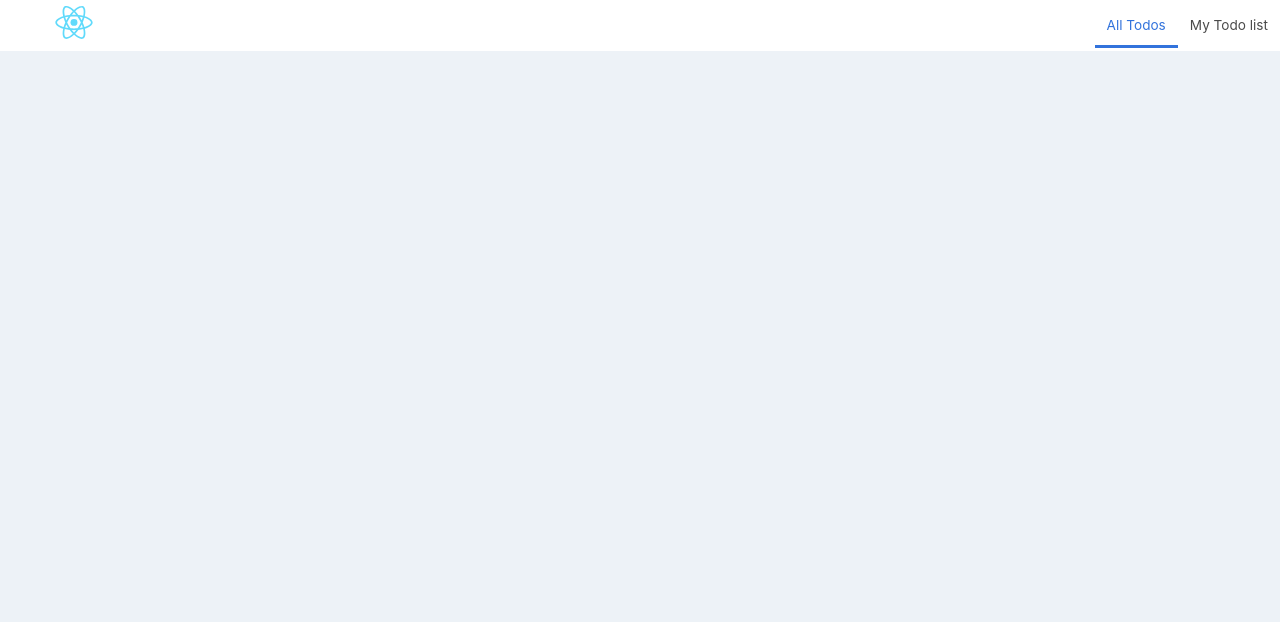
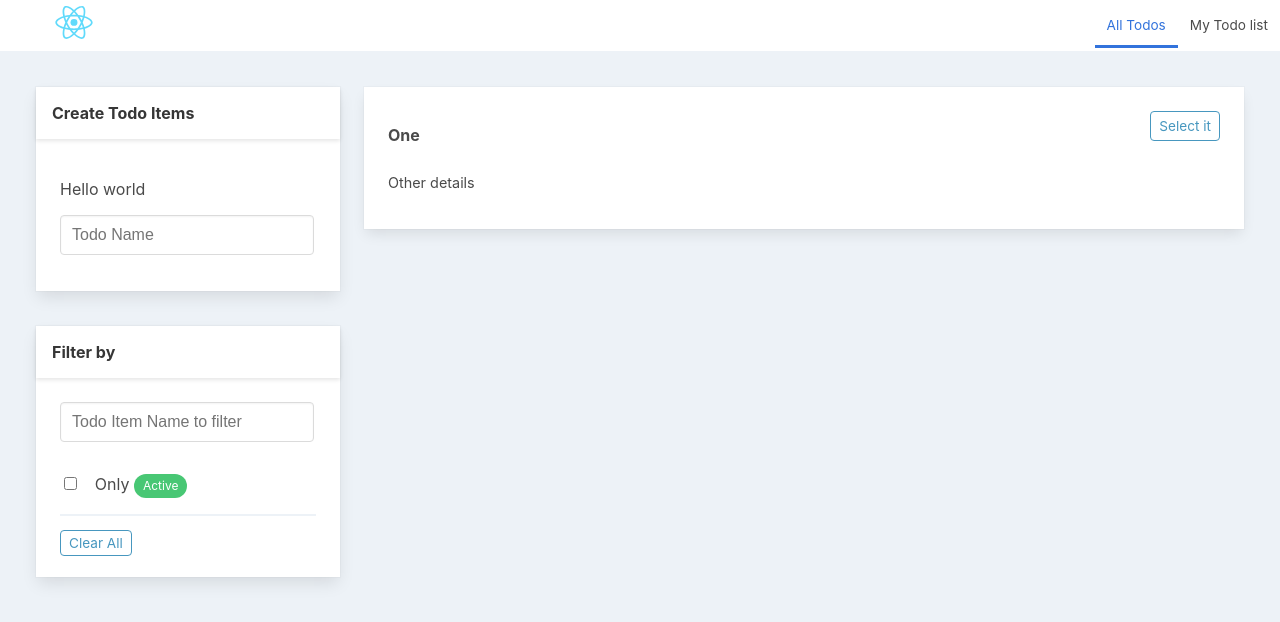
Before and after one commit to Mazzzy/todo-list, a React (Create React App) app in the folder todolist-app/: page / in a window 1280 px wide. Shown: the top 622 px of the page. Built offline with nearby package versions, Linux system fonts and the light colour scheme.

Commit message:
Implemented basic layout for the application based on React's atomic design pattern

```diff
--- /dev/null
+++ b/todolist-app/src/components/molecules/Create/Create.tsx
@@ -0,0 +1,28 @@
+import React, { FC, useState } from "react";
+import Card from "../../atoms/Card/Card";
+import CreateContent from "./CreateContent";
+
+const Create: FC = () => {
+    const createCompInitialState = {
+        itemTitle: "",
+    };
+
+    const [createCompState, setCreateCompState] = useState(createCompInitialState);
+
+    const createTextChange = (txtVal: string) => {
+        setCreateCompState({ itemTitle: txtVal });
+    };
+
+    return (
+        <Card title="Create Todo Items">
+            <p>Hello world</p>
+            <CreateContent
+                createCompState={createCompState}
+                setCreateCompState={setCreateCompState}
+                createTextChange={createTextChange}
+            />
+        </Card>
+    );
+};
+
+export default Create;
--- /dev/null
+++ b/todolist-app/src/components/molecules/Create/CreateContent.tsx
@@ -0,0 +1,37 @@
+import React, { FC, FormEvent } from "react";
+
+import TextField from "../../atoms/TextField/TextField";
+
+interface CreateContentProps {
+    createCompState: any;
+    setCreateCompState: any;
+    createTextChange: (txtVal: string) => void;
+}
+
+const CreateContent: FC<CreateContentProps> = ({ createCompState, setCreateCompState, createTextChange }) => {
+    const { todoName } = createCompState;
+
+    const nameInputChangeHandler = (e: FormEvent<HTMLInputElement>) => {
+        const { name, value } = e.currentTarget;
+        setCreateCompState((prevState: object) => ({ ...prevState, [name]: value }));
+        // trigger to update store
+        createTextChange(value);
+    };
+
+    return (
+        <div>
+            <form>
+                <div className="field">
+                    <TextField
+                        name="todoName"
+                        placeholder="Todo Name"
+                        value={todoName}
+                        onChange={nameInputChangeHandler}
+                    />
+                </div>
+            </form>
+        </div>
+    );
+};
+
+export default CreateContent;
--- /dev/null
+++ b/todolist-app/src/components/molecules/Filter/FilterContent.tsx
@@ -0,0 +1,62 @@
+import React, { FC, FormEvent, MouseEvent } from "react";
+
+import TextField from "../../atoms/TextField/TextField";
+import Checkbox from "../../atoms/Checkbox/Checkbox";
+import Badge from "../../atoms/Badge/Badge";
+import Button from "../../atoms/Button/Button";
+
+interface FilterContentProps {
+    filterCompState: any;
+    setFilterCompState: any;
+    filterTextChange: (txtVal: string) => void;
+    filterOnlyActiveOnes: (checkVal: boolean) => void;
+    clickClearHandler?: (e: MouseEvent<HTMLAnchorElement>) => void;
+}
+
+const FilterContent: FC<FilterContentProps> = ({
+    filterCompState,
+    setFilterCompState,
+    filterTextChange,
+    filterOnlyActiveOnes,
+    clickClearHandler,
+}) => {
+    const { todoName, activeTodo } = filterCompState;
+
+    const nameInputChangeHandler = (e: FormEvent<HTMLInputElement>) => {
+        const { name, value } = e.currentTarget;
+        setFilterCompState((prevState: object) => ({ ...prevState, [name]: value }));
+        // trigger to update store
+        filterTextChange(value);
+    };
+
+    const onlyActiveChangeHandler = (e: FormEvent<HTMLInputElement>) => {
+        const { name, checked } = e.currentTarget;
+        setFilterCompState((prevState: object) => ({ ...prevState, [name]: checked }));
+        // trigger to update store
+        filterOnlyActiveOnes(checked);
+    };
+
+    return (
+        <div>
+            <form>
+                <div className="field">
+                    <TextField
+                        name="todoName"
+                        placeholder="Todo Item Name to filter"
+                        value={todoName}
+                        onChange={nameInputChangeHandler}
+                    />
+                </div>
+                <div className="field active-check-container">
+                    <label className="checkbox">
+                        <Checkbox name="activeTodo" checked={activeTodo} onChange={onlyActiveChangeHandler} /> Only{" "}
+                        <Badge title="Active" />
+                    </label>
+                </div>
+                <Button title="Clear All" onClick={clickClearHandler} />
+            </form>
+        </div>
+    );
+};
+
+export default FilterContent;
--- /dev/null
+++ b/todolist-app/src/components/molecules/Filter/Filters.tsx
@@ -0,0 +1,39 @@
+import React, { FC, useState, MouseEvent } from "react";
+import Card from "../../atoms/Card/Card";
+import FilterContent from "./FilterContent";
+
+const Filters: FC = () => {
+    const filterCompInitialState = {
+        todoName: "",
+        activeTodo: false,
+    };
+
+    const [filterCompState, setFilterCompState] = useState(filterCompInitialState);
+
+    const filterTextChange = (txtVal: string) => {
+        // setFilterCompState({ ...activeTodo, {todoName: txtVal} });
+    };
+
+    const filterOnlyActiveOnes = (checkVal: boolean) => {
+        // setFilterCompState(checkVal);
+    };
+
+    const clickClearHandler = (e: MouseEvent<HTMLAnchorElement>) => {
+        e.preventDefault();
+        setFilterCompState({ ...filterCompInitialState });
+    };
+
+    return (
+        <Card title="Filter by">
+            <FilterContent
+                filterCompState={filterCompState}
+                setFilterCompState={setFilterCompState}
+                filterTextChange={filterTextChange}
+                filterOnlyActiveOnes={filterOnlyActiveOnes}
+                clickClearHandler={clickClearHandler}
+            />
+        </Card>
+    );
+};
+
+export default Filters;
--- /dev/null
+++ b/todolist-app/src/components/molecules/TodoList/TodoItem.css
@@ -0,0 +1,12 @@
+.box {
+    font-size: 0.9rem;
+}
+
+.box-item {
+    display: flex;
+    justify-content: space-between;
+}
+.box-item-head {
+    font-size: 1rem;
+    font-weight: 700;
+}
--- /dev/null
+++ b/todolist-app/src/components/molecules/TodoList/TodoItem.tsx
@@ -0,0 +1,35 @@
+import React, { FC, FormEvent } from "react";
+import Card from "../../atoms/Card/Card";
+import Button from "../../atoms/Button/Button";
+import Label from "../../atoms/Label/Label";
+
+import "./TodoItem.css";
+
+interface TodoItemProps {
+    item: any;
+}
+
+const TodoItem: FC<TodoItemProps> = ({ item }) => {
+    return (
+        <Card>
+            <div className="box">
+                <div className="box-item">
+                    <p>
+                        <Label className="box-item-head">{item?.name}</Label>
+                    </p>
+                    <Button
+                        title={"Select it"}
+                        onClick={(e: FormEvent<HTMLAnchorElement>) => {
+                            console.log("clicked to select");
+                        }}
+                    />
+                </div>
+                <div className="box-item">
+                    <p> Other details</p>
+                </div>
+            </div>
+        </Card>
+    );
+};
+
+export default TodoItem;
--- /dev/null
+++ b/todolist-app/src/components/molecules/TodoList/TodoList.tsx
@@ -0,0 +1,18 @@
+import React, { FC } from "react";
+
+import TodoItem from "./TodoItem";
+
+interface TodoListProps {
+    data: any;
+}
+
+const TodoList: FC<TodoListProps> = ({ data }) => {
+    const { todos } = data;
+    const todosCollection = todos.map((todoItem: any, index: number) => [
+        <TodoItem key={todoItem?.id} item={todoItem} />,
+    ]);
+
+    return <section>{todosCollection.length === 0 ? "No todos available" : todosCollection}</section>;
+};
+
+export default TodoList;
--- /dev/null
+++ b/todolist-app/src/components/organisms/MainContent.tsx
@@ -0,0 +1,14 @@
+import React, { FC } from "react";
+import TodoList from "../molecules/TodoList/TodoList";
+
+const MainContent: FC = () => {
+    const todosData = { todos: [{ id: 1, name: "One" }] };
+
+    return (
+        <div className="main-contents">
+            <TodoList data={todosData} />
+        </div>
+    );
+};
+
+export default MainContent;
--- /dev/null
+++ b/todolist-app/src/components/organisms/Sidebar.tsx
@@ -0,0 +1,14 @@
+import React, { FC } from "react";
+import Create from "../molecules/Create/Create";
+import Filters from "../molecules/Filter/Filters";
+
+const Sidebar: FC = () => {
+    return (
+        <div className="side-bar">
+            <Create />
+            <Filters />
+        </div>
+    );
+};
+
+export default Sidebar;
--- a/todolist-app/src/components/templates/Dashboard.css
+++ b/todolist-app/src/components/templates/Dashboard.css
@@ -0,0 +1,20 @@
+.dashboard-contents {
+    display: flex;
+    flex-direction: row;
+    margin-top: 1.5rem;
+    padding: 0 1.5rem;
+}
+
+.dashboard-contents .side-bar {
+    font-size: 1rem;
+    display: block;
+    padding: 0.75rem;
+    flex: none;
+    flex: 1 1 0;
+}
+.dashboard-contents .main-contents {
+    display: block;
+    padding: 0.75rem;
+    flex: none;
+    flex: 2 2 20em;
+}
--- a/todolist-app/src/components/templates/Dashboard.tsx
+++ b/todolist-app/src/components/templates/Dashboard.tsx
@@ -1,11 +1,17 @@
 import React, { FC } from "react";
 import Navbar from "../organisms/Navbar";
+import Sidebar from "../organisms/Sidebar";
+import MainContent from "../organisms/MainContent";
 import "./Dashboard.css";
 
 const Dashboard: FC = () => {
     return (
         <div>
             <Navbar />
+            <div className="dashboard-contents">
+                <Sidebar />
+                <MainContent />
+            </div>
         </div>
     );
 };
```
